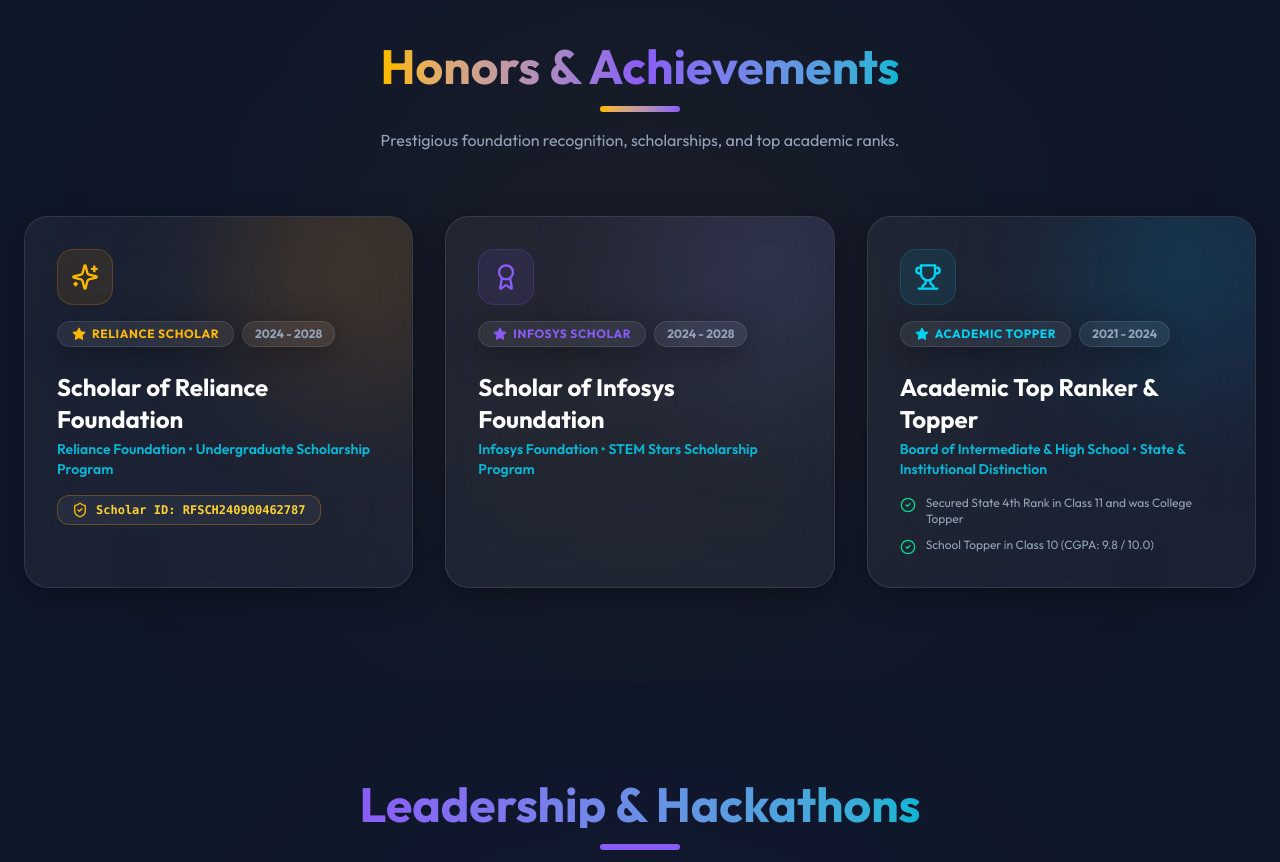
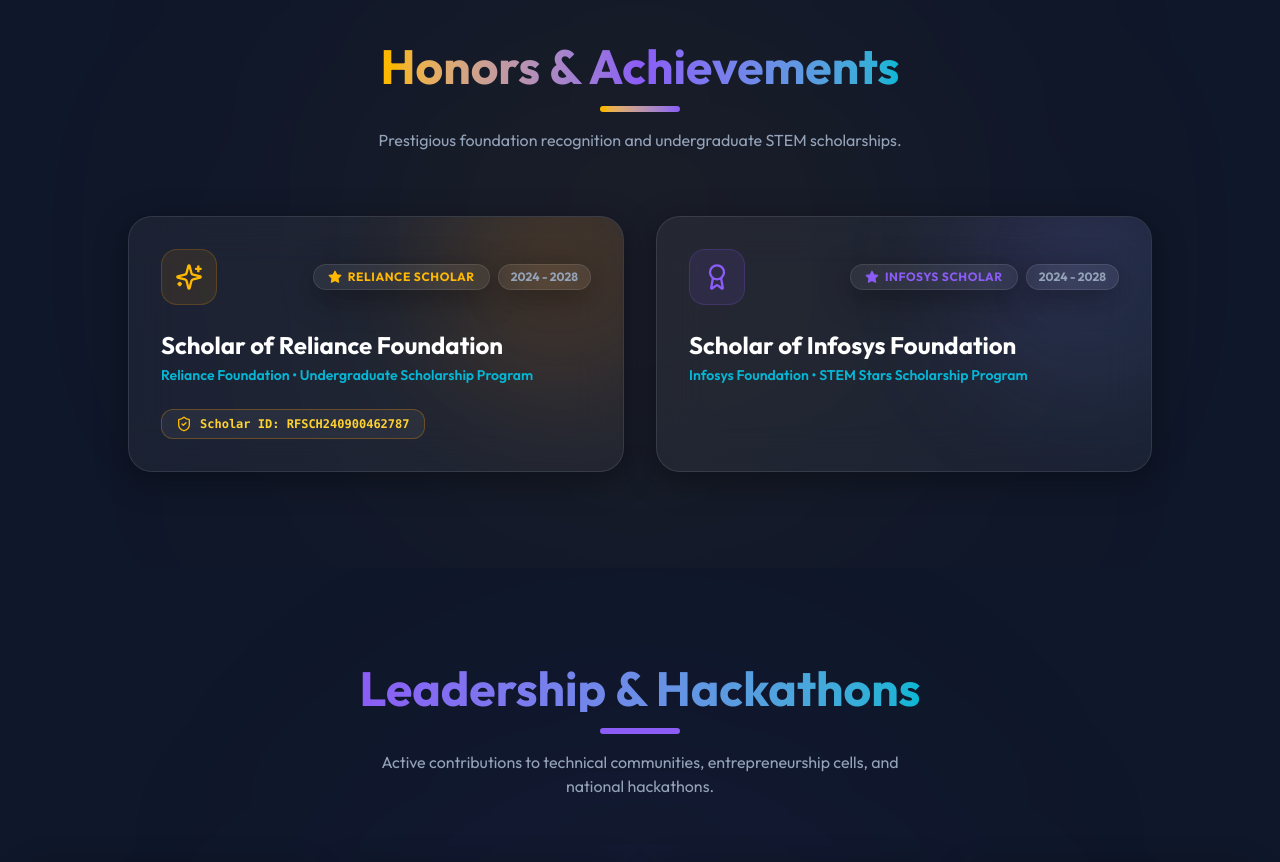
Before and after one commit to siribeesu/siribeesu-portfolio, a React (Vite) app: page / in a window 1280 px wide. Shown: the part 4520-5382 px from the top of the page. Built offline with nearby package versions, Linux system fonts and the light colour scheme.

Commit message:
Remove Academic Top Ranker card and center scholarship cards

```diff
--- a/src/components/Certifications.jsx
+++ b/src/components/Certifications.jsx
@@ -1,6 +1,6 @@
 import React from 'react';
 import { motion } from 'framer-motion';
-import { CheckCircle2, Sparkles, Star, Award, ShieldCheck, Trophy } from 'lucide-react';
+import { Sparkles, Star, Award, ShieldCheck } from 'lucide-react';
 
 const Certifications = () => {
     const achievements = [
@@ -29,23 +29,6 @@ const Certifications = () => {
             iconColor: "text-primary bg-primary/10 border-primary/20",
             glowColor: "from-primary/20 to-secondary/10",
             icon: <Award className="w-7 h-7" />
-        },
-        {
-            title: "Academic Top Ranker & Topper",
-            issuer: "Board of Intermediate & High School",
-            program: "State & Institutional Distinction",
-            year: "2021 - 2024",
-            scholarId: null,
-            badge: "Academic Topper",
-            points: [
-                "Secured State 4th Rank in Class 11 and was College Topper",
-                "School Topper in Class 10 (CGPA: 9.8 / 10.0)"
-            ],
-            borderColor: "border-cyan-500/30 hover:border-cyan-400/70",
-            badgeColor: "text-cyan-400 border-cyan-500/30 bg-cyan-500/10",
-            iconColor: "text-cyan-400 bg-cyan-500/10 border-cyan-500/20",
-            glowColor: "from-cyan-500/20 to-blue-500/10",
-            icon: <Trophy className="w-7 h-7" />
         }
     ];
 
@@ -71,11 +54,11 @@ const Certifications = () => {
                         className="h-1.5 bg-gradient-to-r from-amber-400 to-primary mx-auto rounded-full mb-4"
                     />
                     <p className="text-text-muted max-w-xl mx-auto text-sm md:text-base">
-                        Prestigious foundation recognition, scholarships, and top academic ranks.
+                        Prestigious foundation recognition and undergraduate STEM scholarships.
                     </p>
                 </div>
 
-                <div className="grid grid-cols-1 md:grid-cols-3 gap-8 max-w-7xl mx-auto">
+                <div className="grid grid-cols-1 md:grid-cols-2 gap-8 max-w-5xl mx-auto">
                     {achievements.map((item, index) => (
                         <motion.div
                             key={index}
@@ -113,26 +96,9 @@ const Certifications = () => {
                                 </h4>
 
                                 {item.scholarId && (
-                                    <div className="mb-5 inline-flex items-center gap-2 px-3.5 py-1.5 bg-white/5 border border-amber-500/30 rounded-xl text-xs text-amber-300 font-mono font-semibold">
+                                    <div className="mt-2 inline-flex items-center gap-2 px-3.5 py-1.5 bg-white/5 border border-amber-500/30 rounded-xl text-xs text-amber-300 font-mono font-semibold">
                                         <ShieldCheck className="w-4 h-4 text-amber-400" />
                                         <span>Scholar ID: <strong>{item.scholarId}</strong></span>
-                                    </div>
-                                )}
-
-                                {item.description && (
-                                    <p className="text-xs md:text-sm text-text-muted leading-relaxed mb-6">
-                                        {item.description}
-                                    </p>
-                                )}
-
-                                {item.points && item.points.length > 0 && (
-                                    <div className="space-y-2.5">
-                                        {item.points.map((point, idx) => (
-                                            <div key={idx} className="flex items-start gap-2.5 text-xs text-text-muted">
-                                                <CheckCircle2 className="w-4 h-4 text-emerald-400 flex-shrink-0 mt-0.5" />
-                                                <span>{point}</span>
-                                            </div>
-                                        ))}
                                     </div>
                                 )}
                             </div>
```
